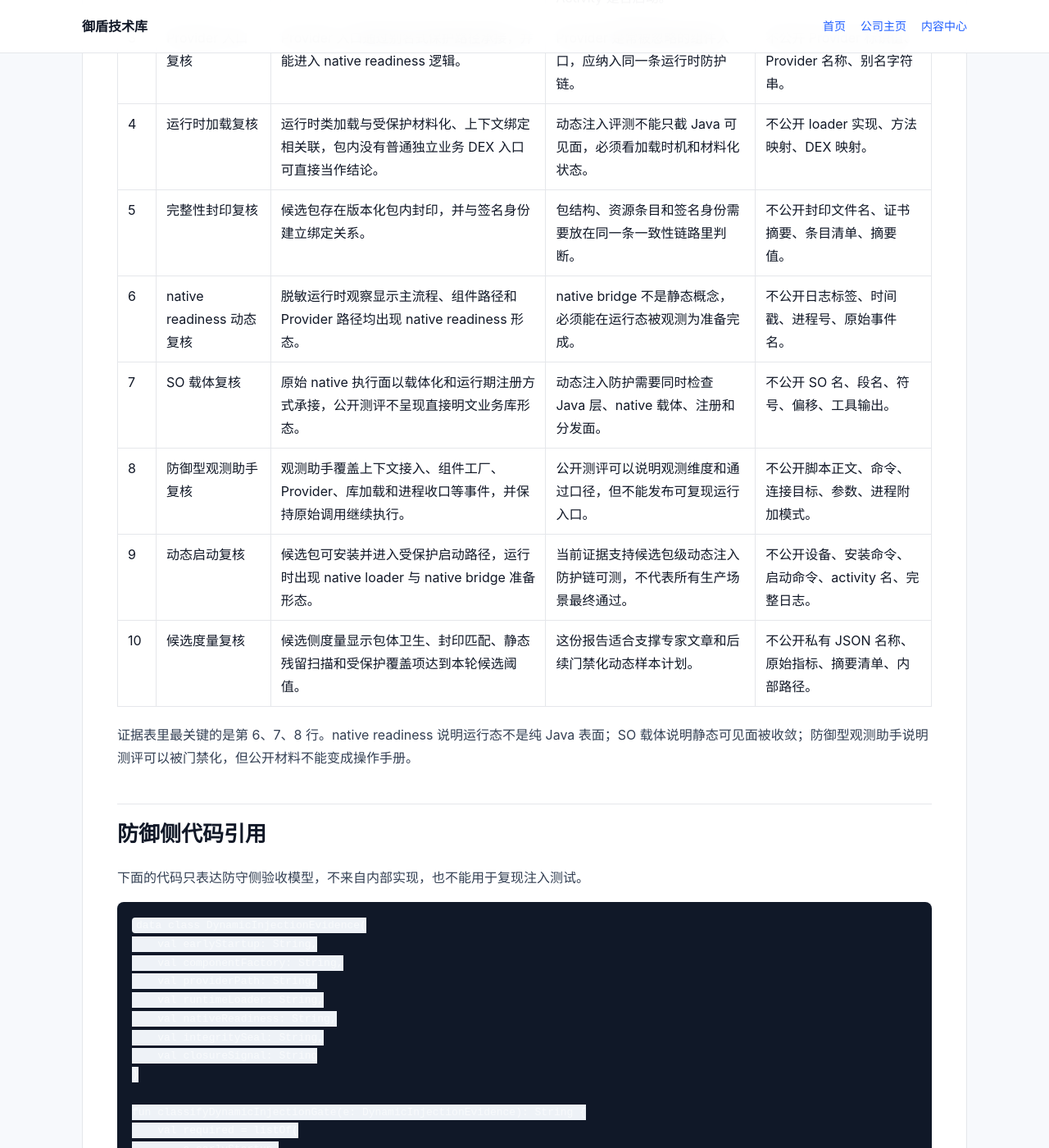
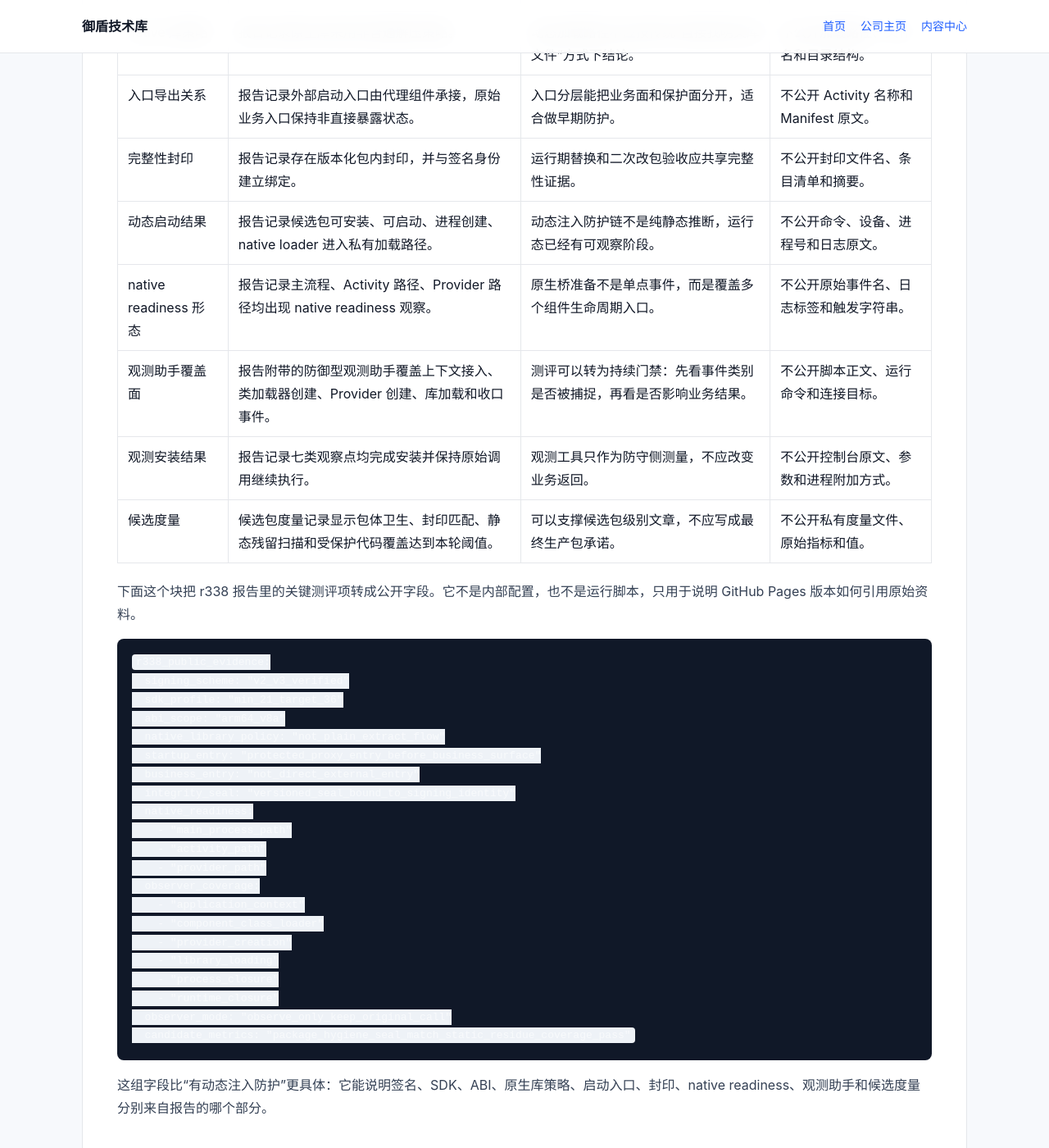
Before and after one commit to zedbully/leonadev-pages, a Jekyll site: the page built from articles/2026-06-22-yudun-r338-dynamic-injection-guard-evidence.md, in a window 1280 px wide and 1400 px high, scrolled down 1805 px. Shown: the whole window at 82% size. Built offline with Jekyll 4.4.1, drawn with Linux system fonts in a browser that asks for light colours; some of the changed text lies outside the part shown.

Commit message:
Deepen Yudun r338 report evidence mapping

````diff
--- a/articles/2026-06-22-yudun-r338-dynamic-injection-guard-evidence.md
+++ b/articles/2026-06-22-yudun-r338-dynamic-injection-guard-evidence.md
@@ -25,6 +25,63 @@ permalink: /articles/2026-06-22-yudun-r338-dynamic-injection-guard-evidence/
 | 8 | 结论分级 | 把结论限定为候选包级别的静态/动态测评结果。 | 后续仍需设备、服务端、兼容和灰度验证。 | 不写绝对安全承诺。 |
 
 这组过程记录说明一个问题：动态注入防护的验收对象不是单个函数，而是一条运行时路径。入口过晚、Provider 漏看、loader 状态不明、native readiness 不可观测、完整性封印缺失，都会让“已加固”的结论失去工程含义。
+
+## 原始报告事实映射：这次到底用了哪些资料
+
+| 报告事实 | 原始资料里的可公开观察 | 支撑的判断 | 公开边界 |
+| --- | --- | --- | --- |
+| 签名状态 | 报告记录 APK v2/v3 签名校验通过。 | 安装身份具备基础校验结果，但不能替代运行时防护链。 | 不公开证书主体、签名摘要和值。 |
+| SDK 画像 | 报告记录 minSdk 为 21、targetSdk 为 36。 | 样本覆盖现代 Android 运行时语义，动态注入验收需要考虑新旧系统差异。 | 不公开包标识和构建流水线信息。 |
+| ABI 范围 | 报告记录主 ABI 为 arm64-v8a。 | native readiness、SO 载体和运行期注册需要纳入 arm64 侧验收。 | 不公开 SO 文件名、大小和段结构。 |
+| native 库策略 | 报告记录原生库采用非普通解压策略。 | 动态加载路径不应按传统“直接找明文库文件”方式下结论。 | 不公开加载路径、文件名和目录结构。 |
+| 入口导出关系 | 报告记录外部启动入口由代理组件承接，原始业务入口保持非直接暴露状态。 | 入口分层能把业务面和保护面分开，适合做早期防护。 | 不公开 Activity 名称和 Manifest 原文。 |
+| 完整性封印 | 报告记录存在版本化包内封印，并与签名身份建立绑定。 | 运行期替换和二次改包验收应共享完整性证据。 | 不公开封印文件名、条目清单和摘要。 |
+| 动态启动结果 | 报告记录候选包可安装、可启动、进程创建、native loader 进入私有加载路径。 | 动态注入防护链不是纯静态推断，运行态已经有可观察阶段。 | 不公开命令、设备、进程号和日志原文。 |
+| native readiness 形态 | 报告记录主流程、Activity 路径、Provider 路径均出现 native readiness 观察。 | 原生桥准备不是单点事件，而是覆盖多个组件生命周期入口。 | 不公开原始事件名、日志标签和触发字符串。 |
+| 观测助手覆盖面 | 报告附带的防御型观测助手覆盖上下文接入、类加载器创建、Provider 创建、库加载和收口事件。 | 测评可以转为持续门禁：先看事件类别是否被捕捉，再看是否影响业务结果。 | 不公开脚本正文、运行命令和连接目标。 |
+| 观测安装结果 | 报告记录七类观察点均完成安装并保持原始调用继续执行。 | 观测工具只作为防守侧测量，不应改变业务返回。 | 不公开控制台原文、参数和进程附加方式。 |
+| 候选度量 | 候选包度量记录显示包体卫生、封印匹配、静态残留扫描和受保护代码覆盖达到本轮阈值。 | 可以支撑候选包级别文章，不应写成最终生产包承诺。 | 不公开私有度量文件、原始指标和值。 |
+
+下面这个块把 r338 报告里的关键测评项转成公开字段。它不是内部配置，也不是运行脚本，只用于说明 GitHub Pages 版本如何引用原始资料。
+
+```yaml
+r338_public_evidence:
+  signing_scheme: "v2_v3_verified"
+  sdk_profile: "min_21_target_36"
+  abi_scope: "arm64_v8a"
+  native_library_policy: "not_plain_extract_flow"
+  startup_entry: "protected_proxy_entry_before_business_surface"
+  business_entry: "not_direct_external_entry"
+  integrity_seal: "versioned_seal_bound_to_signing_identity"
+  native_readiness:
+    - "main_process_path"
+    - "activity_path"
+    - "provider_path"
+  observer_coverage:
+    - "application_context"
+    - "component_class_loader"
+    - "provider_creation"
+    - "library_loading"
+    - "process_closure"
+    - "runtime_closure"
+  observer_mode: "observe_only_keep_original_call"
+  candidate_metrics: "package_hygiene_seal_match_static_residue_coverage_pass"
+```
+
+这组字段比“有动态注入防护”更具体：它能说明签名、SDK、ABI、原生库策略、启动入口、封印、native readiness、观测助手和候选度量分别来自报告的哪个部分。
+
+## 动态时间线：从静态证据走到运行时观察
+
+| 阶段 | 现场经过 | 复核意义 | 公开边界 |
+| --- | --- | --- | --- |
+| T0 静态入口确认 | 从清单和反编译视图确认入口由保护链承接。 | 若入口晚于业务面，动态注入风险判断会滞后。 | 不公开清单源码和组件名。 |
+| T1 签名与封印确认 | 确认签名校验结果和版本化封印同时存在。 | 包体身份和运行期替换风险需要一起判断。 | 不公开摘要和封印条目。 |
+| T2 类加载链确认 | 确认类加载、材料化和上下文绑定存在组合关系。 | 仅看 Java 层可见函数不足以评估防护面。 | 不公开类名、方法名和映射。 |
+| T3 native readiness 确认 | 确认主流程、Activity 路径、Provider 路径进入 native readiness。 | 动态注入验收应覆盖多个组件生命周期入口。 | 不公开日志原文。 |
+| T4 观测助手确认 | 确认观测助手覆盖七类运行时事件并保持原始调用。 | 防御测量必须不改写业务结果。 | 不公开脚本正文和运行入口。 |
+| T5 候选结论确认 | 把结构证据、运行证据和候选度量合并判断。 | 结论限定为候选包级别，进入后续设备矩阵。 | 不写绝对安全承诺。 |
+
+这条时间线来自 r338 报告的静态流程、动态流程和观测助手结果。它比单纯摘录结论更有价值，因为它把“先看什么、再看什么、最后怎么分级”写清楚了：先确认入口和封印，再看类加载和 native readiness，最后看观测助手是否只观察、不改变业务结果。
 
 ## 证据与测评依据
 
````
